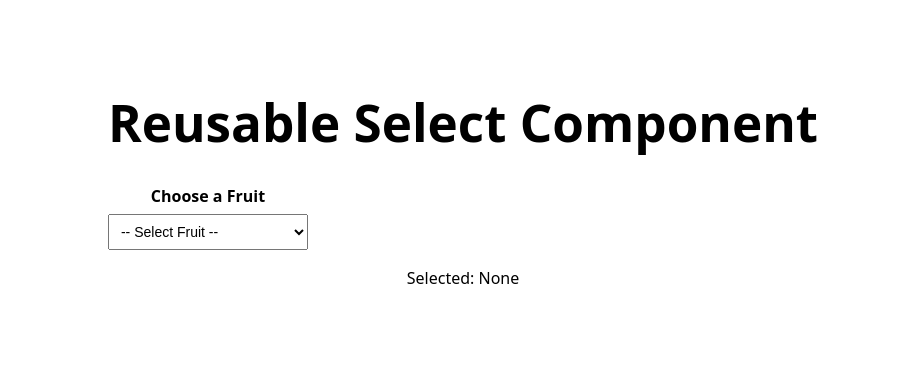
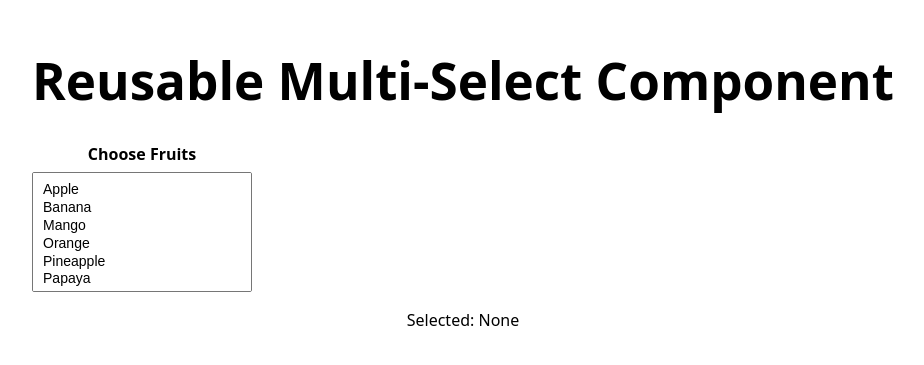
Before and after one commit to Rutvik1803/react-practice, a React (Vite) app: page / in a window 1280 px wide. Shown: the part 217-582 px from the top of the page, without its empty margins (177-1101 px from the left). Built offline with nearby package versions, Linux system fonts and the light colour scheme.

Commit message:
feat: added multiselect dropdown

```diff
--- a/src/App.jsx
+++ b/src/App.jsx
@@ -18,12 +18,13 @@ import Modal from './components/Modal';
 import Dropdown from './components/ReusableDropDown';
 import SearchableSelect from './components/ReusableSearchDropdown';
 import Select from './components/ReusableSearchDropdown';
+import MultiSelect from './components/MultiSelectDropdown';
 
 function App() {
   // const [count, setCount] = useState(0);
   // const { theme, toggleTheme } = useTheme();
   // const [isModalOpen, setModalOpen] = useState(false);
-  const [selected, setSelected] = useState('');
+  const [selected, setSelected] = useState([]);
   const fruits = ['Apple', 'Banana', 'Mango', 'Orange', 'Pineapple', 'Papaya'];
 
   return (
@@ -65,7 +66,7 @@ function App() {
           />
         </div> */}
 
-        <div style={{ padding: 20 }}>
+        {/* <div style={{ padding: 20 }}>
           <h1>Reusable Select Component</h1>
 
           <Select
@@ -77,8 +78,25 @@ function App() {
           />
 
           <p>Selected: {selected || 'None'}</p>
+        </div> */}
+        {/* Reusabel Drop down code ends from here ------------------------------ */}
+
+        {/* Multi select starts */}
+
+        <div style={{ padding: 20 }}>
+          <h1>Reusable Multi-Select Component</h1>
+
+          <MultiSelect
+            label="Choose Fruits"
+            options={fruits}
+            values={selected}
+            onChange={setSelected}
+          />
+
+          <p>Selected: {selected.length > 0 ? selected.join(', ') : 'None'}</p>
         </div>
-        {/* Reusabel Drop down code ends from here ------------------------------ */}
+
+        {/* Multiselect ends */}
       </div>
     </>
   );
--- /dev/null
+++ b/src/components/MultiSelectDropdown.jsx
@@ -0,0 +1,53 @@
+import React from 'react';
+
+const MultiSelect = ({
+  label,
+  options,
+  values = [],
+  onChange,
+  placeholder = 'Select options',
+}) => {
+  console.log('Valuss,', values);
+  const handleChange = (e) => {
+    const value = e.target.value;
+    if (values.includes(value)) {
+      // remove if already selected
+      onChange(values.filter((v) => v !== value));
+    } else {
+      // add if not selected
+      onChange([...values, value]);
+    }
+  };
+
+  return (
+    <div
+      style={{
+        display: 'flex',
+        flexDirection: 'column',
+        gap: '6px',
+        width: '220px',
+      }}
+    >
+      {label && <label style={{ fontWeight: 'bold' }}>{label}</label>}
+
+      <select
+        multiple
+        value={values}
+        onChange={handleChange}
+        style={{ padding: '8px', fontSize: '14px', height: '120px' }}
+      >
+        {options.length > 0 ? (
+          options.map((opt, idx) => (
+            <option key={idx} value={opt}>
+              {opt}
+            </option>
+          ))
+        ) : (
+          <option disabled>{placeholder}</option>
+        )}
+      </select>
+    </div>
+  );
+};
+
+export default MultiSelect;
```
